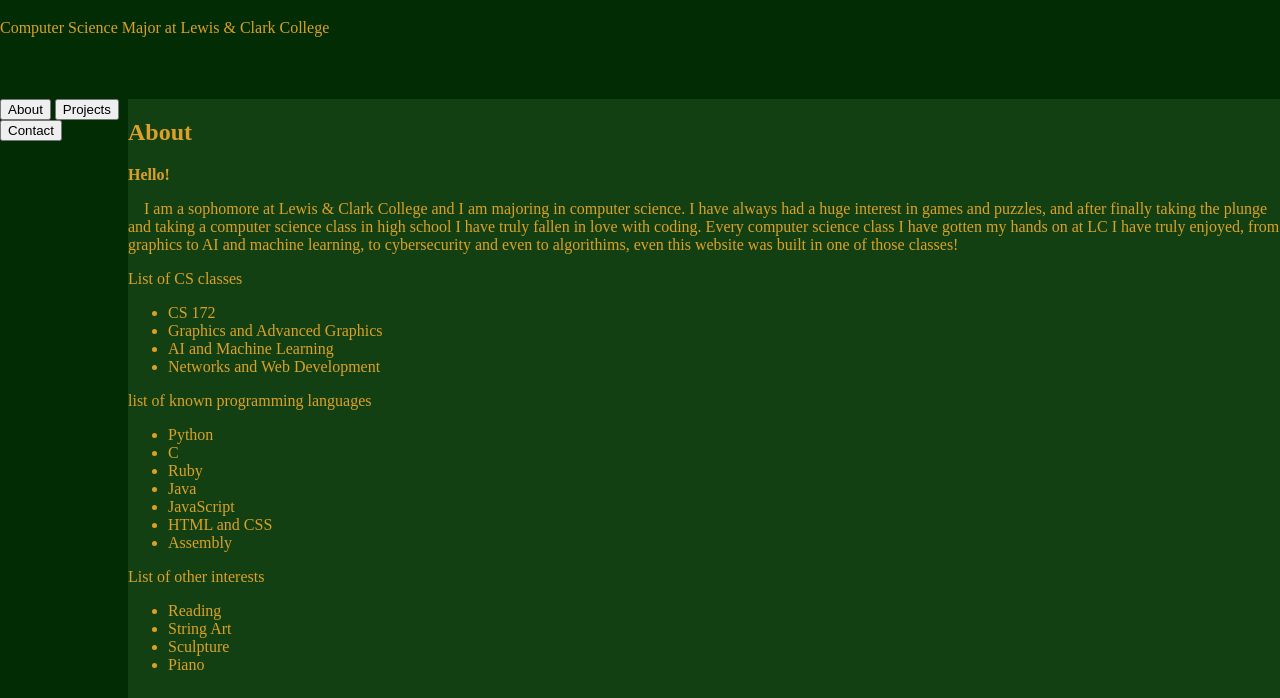
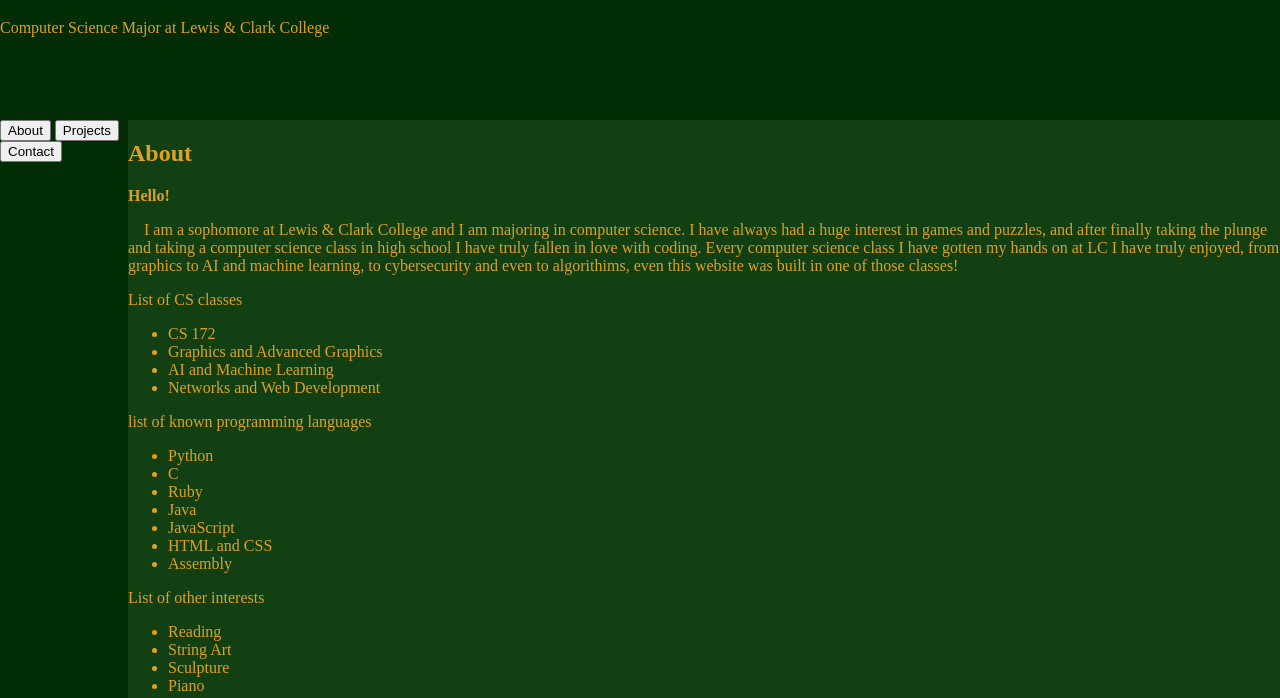
Before and after one commit to Edenmew/portfolio-edenstraitiff, a website: page public/index.html in a window 1280 px wide. Shown: the part 61-759 px from the top of the page. Drawn offline with Linux system fonts and the light colour scheme.

Commit message:
move header outside of flex container, remove said flex container, another attempt to remove overscrolling into header

```diff
--- a/public/index.html
+++ b/public/index.html
@@ -6,7 +6,6 @@
     <link rel="stylesheet" href="styles.css">
 </head>
 <body>
-    <div class="flex_wrapper">
     <header class="top">
         <h1>Eden Straitiff</h1>
         <p>Computer Science Major at Lewis &amp; Clark College</p>
@@ -83,7 +82,6 @@
                 <a href="https://github.com/Edenmew">Github</a>
             </div>
         </main>
-        </div>
     </div>
 </body>
 </html>
--- a/public/styles.css
+++ b/public/styles.css
@@ -11,14 +11,9 @@ html, body {
     scroll-padding-top: var(--header_height);
     margin: 0;
     padding: 0;
-    overscroll-behavior: none;
+    overscroll-behavior: contain;
 }
 
-.flex_wrapper {
-    display: flex;
-    flex-direction: column;
-    overscroll-behavior: none;
-}
 
 .top {
     position: sticky;
@@ -30,6 +25,7 @@ html, body {
 .columns {
     top: var(--header_height);
     display: flex;
+    overscroll-behavior: none;
 }
 
 .nav_bar {
```
Lines whose indentation alone changed are shown as unchanged.
